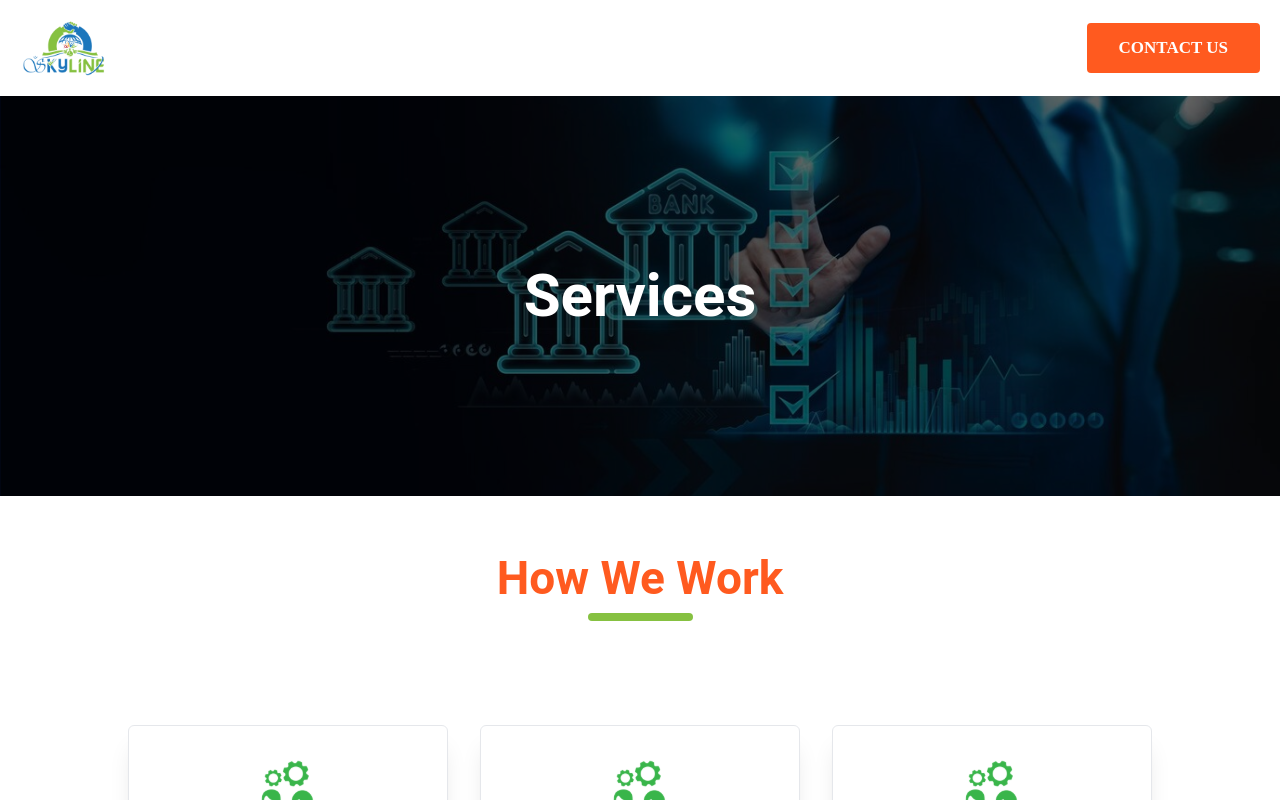
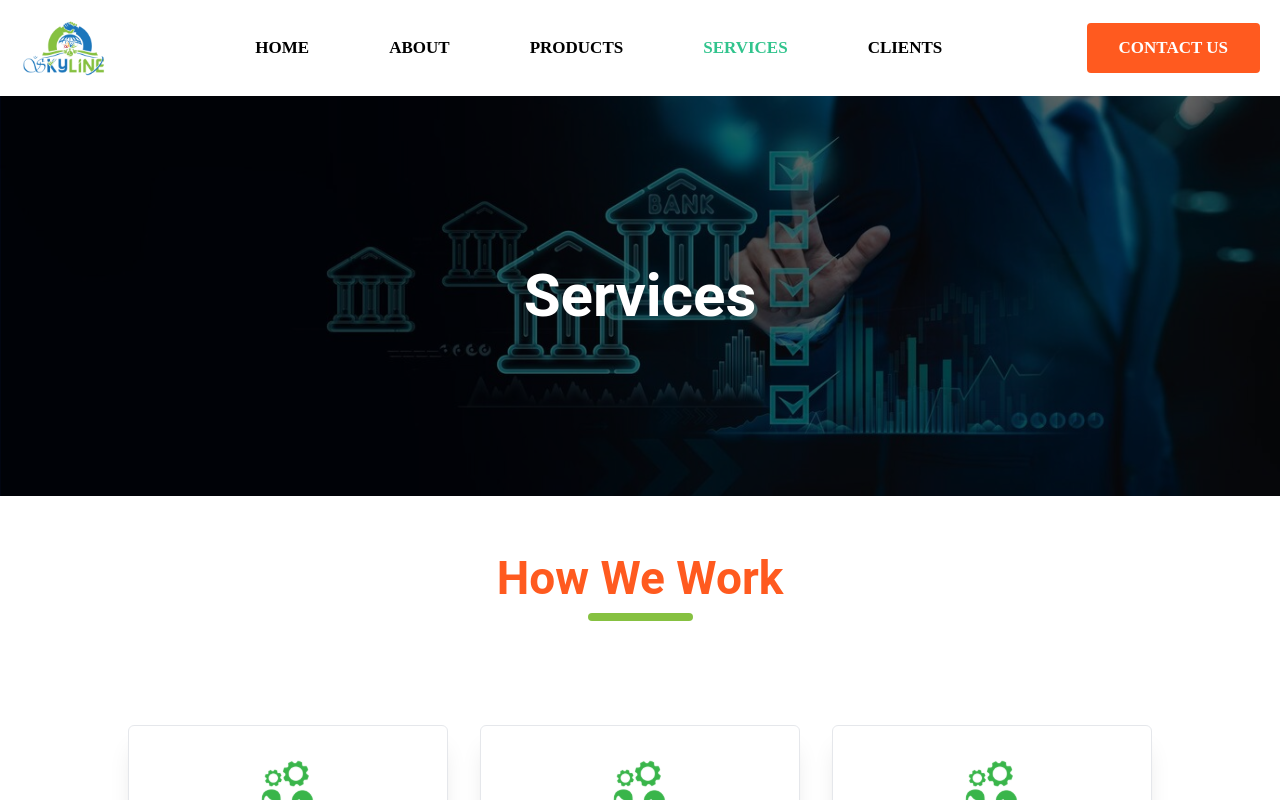
Before and after one commit to devmak122/skylines, a React (Create React App) app: page /Services in a window 1280 px wide. Shown: the top 800 px of the page. Built offline with nearby package versions, Linux system fonts and the light colour scheme.

Commit message:
final9.0

```diff
--- a/src/components/Header.jsx
+++ b/src/components/Header.jsx
@@ -31,9 +31,10 @@ const Header = () => {
           <img src={logo} alt="logo" className="h-14" />
         </NavLink>
 
+        {/* Mobile and Tablet Menu Button */}
         <button
           onClick={handleMenuToggle}
-          className="tablet:block laptop:hidden text-gray-500 hover:text-black focus:outline-none"
+          className="block laptop:hidden text-gray-500 hover:text-black focus:outline-none"
         >
           <svg
             className="w-8 h-8"
@@ -50,19 +51,22 @@ const Header = () => {
           </svg>
         </button>
 
+        {/* Dropdown Menu for Mobile and Tablet */}
         <div
           className={`${
             isMenuOpen ? "block" : "hidden"
-          } tablet:block laptop:hidden absolute top-16 left-0 w-full bg-white shadow-lg tablet:relative tablet:top-0 tablet:shadow-none`}
+          } laptop:hidden absolute top-24 tablet:top-20 left-0 w-full bg-white shadow-lg`}
         >
-          <nav className="flex flex-col tablet:flex-row tablet:space-x-6 text-[17px] font-semibold items-center">
+          <nav
+            className="grid grid-cols-1 tablet:grid-cols-1 gap-5 text-[17px] font-semibold items-center  text-center p-4 tablet:p-6"
+          >
             <NavLink
               to="/"
               onClick={closeMenu}
               className={({ isActive }) =>
                 isActive
-                  ? "text-green-400 transition-colors duration-300 p-4 tablet:p-0"
-                  : "text-black hover:text-green-400 transition-colors duration-300 p-4 tablet:p-0"
+                  ? "text-green-400 transition-colors duration-300"
+                  : "text-black hover:text-green-400 transition-colors duration-300"
               }
               exact
             >
@@ -73,8 +77,8 @@ const Header = () => {
               onClick={closeMenu}
               className={({ isActive }) =>
                 isActive
-                  ? "text-green-400 transition-colors duration-300 p-4 tablet:p-0"
-                  : "text-black hover:text-green-400 transition-colors duration-300 p-4 tablet:p-0"
+                  ? "text-green-400 transition-colors duration-300"
+                  : "text-black hover:text-green-400 transition-colors duration-300"
               }
               exact
             >
@@ -85,8 +89,8 @@ const Header = () => {
               onClick={closeMenu}
               className={({ isActive }) =>
                 isActive
-                  ? "text-green-400 transition-colors duration-300 p-4 tablet:p-0"
-                  : "text-black hover:text-green-400 transition-colors duration-300 p-4 tablet:p-0"
+                  ? "text-green-400 transition-colors duration-300"
+                  : "text-black hover:text-green-400 transition-colors duration-300"
               }
               exact
             >
@@ -97,8 +101,8 @@ const Header = () => {
               onClick={closeMenu}
               className={({ isActive }) =>
                 isActive
-                  ? "text-green-400 transition-colors duration-300 p-4 tablet:p-0"
-                  : "text-black hover:text-green-400 transition-colors duration-300 p-4 tablet:p-0"
+                  ? "text-green-400 transition-colors duration-300"
+                  : "text-black hover:text-green-400 transition-colors duration-300"
               }
               exact
             >
@@ -109,8 +113,8 @@ const Header = () => {
               onClick={closeMenu}
               className={({ isActive }) =>
                 isActive
-                  ? "text-green-400 transition-colors duration-300 p-4 tablet:p-0"
-                  : "text-black hover:text-green-400 transition-colors duration-300 p-4 tablet:p-0"
+                  ? "text-green-400 transition-colors duration-300"
+                  : "text-black hover:text-green-400 transition-colors duration-300"
               }
               exact
             >
@@ -121,8 +125,8 @@ const Header = () => {
               onClick={closeMenu}
               className={({ isActive }) =>
                 isActive
-                  ? "text-green-400 transition-colors duration-300 p-4 tablet:p-0"
-                  : "text-black hover:text-green-400 transition-colors duration-300 p-4 tablet:p-0"
+                  ? "text-green-400 transition-colors duration-300"
+                  : "text-black hover:text-green-400 transition-colors duration-300"
               }
               exact
             >
@@ -130,6 +134,7 @@ const Header = () => {
             </NavLink>
           </nav>
 
+          {/* Mobile CTA Button */}
           <div className="flex justify-center mt-4 tablet:hidden">
             <NavLink
               to="/Contact"
@@ -142,6 +147,66 @@ const Header = () => {
           </div>
         </div>
 
+        {/* Laptop View Links */}
+        <nav className="hidden laptop:flex space-x-20 text-[17px] font-semibold items-center">
+          <NavLink
+            to="/"
+            className={({ isActive }) =>
+              isActive
+                ? "text-green-400 transition-colors duration-300"
+                : "text-black hover:text-green-400 transition-colors duration-300"
+            }
+            exact
+          >
+            HOME
+          </NavLink>
+          <NavLink
+            to="/About"
+            className={({ isActive }) =>
+              isActive
+                ? "text-green-400 transition-colors duration-300"
+                : "text-black hover:text-green-400 transition-colors duration-300"
+            }
+            exact
+          >
+            ABOUT
+          </NavLink>
+          <NavLink
+            to="/Products"
+            className={({ isActive }) =>
+              isActive
+                ? "text-green-400 transition-colors duration-300"
+                : "text-black hover:text-green-400 transition-colors duration-300"
+            }
+            exact
+          >
+            PRODUCTS
+          </NavLink>
+          <NavLink
+            to="/Services"
+            className={({ isActive }) =>
+              isActive
+                ? "text-green-400 transition-colors duration-300"
+                : "text-black hover:text-green-400 transition-colors duration-300"
+            }
+            exact
+          >
+            SERVICES
+          </NavLink>
+          <NavLink
+            to="/Clients"
+            className={({ isActive }) =>
+              isActive
+                ? "text-green-400 transition-colors duration-300"
+                : "text-black hover:text-green-400 transition-colors duration-300"
+            }
+            exact
+          >
+            CLIENTS
+          </NavLink>
+        </nav>
+
+        {/* Laptop CTA Button */}
         <NavLink
           to="/Contact"
           className="hidden laptop:block bg-orange-500 text-[17px] text-white px-8 py-3 font-semibold rounded hover:bg-orange-600 transition-colors duration-300"
--- a/src/pages/Clients.jsx
+++ b/src/pages/Clients.jsx
@@ -30,7 +30,7 @@ const Clients = () => (
         <div className="container mx-auto py-8 ">
             <h1 className="text-center text-[48px] font-bold mb-8 font-roboto text-primary pb-12">Our Client's</h1>
 
-            <div className="grid grid-cols-1 tablet:grid-cols-2 laptop:grid-cols-4 gap-6 mx-4 my-4 ml-11 mobile:ml-[-5px]">
+            <div className="grid grid-cols-1 tablet:grid-cols-3 laptop:grid-cols-4 gap-6 mx-4 my-4 ml-11 mobile:ml-[-5px]">
                 <div className="relative group">
                     <div className="absolute flex flex-col items-center justify-center p-4 bg-white shadow-md w-[296px] h-[215px] rounded-lg border-[3px] border-customGreen mx-2 my-2 leading-10">
                         <img src={ABB} alt="ABB" className="h-20" />
--- a/src/pages/Services.jsx
+++ b/src/pages/Services.jsx
@@ -189,14 +189,14 @@ const ServicePage = () => {
             </div>
 
             {/* Grid Container for Image and Content Blocks */}
-            <div className="relative grid grid-cols-1 laptop:grid-cols-2 gap-8 z-10">
+            <div className="relative grid grid-cols-1  laptop:grid-cols-2 gap-8 z-10">
               {/* Left Side: Image with Ellipse Shape */}
-              <div className="relative w-full h-auto  mobile:hidden laptop:flex laptop:items-center laptop:justify-center">
+              <div className="relative w-full h-auto tablet:hidden  mobile:hidden laptop:flex laptop:items-center laptop:justify-center">
                 {/* Banking Image with Mask */}
                 <img
                   src={banking}
                   alt="banking"
-                  className="w-[543px]  h-[610px] max-w-xs mobile:max-w-xs tablet:max-w-md laptop:max-w-lg object-cover"
+                  className="w-[540px]  h-[610px]  mobile:max-w-xs tablet:max-w-md object-cover"
                   style={{
                     maskImage: `url(${Ellipse160})`,
                     WebkitMaskImage: `url(${Ellipse160})`,
```
